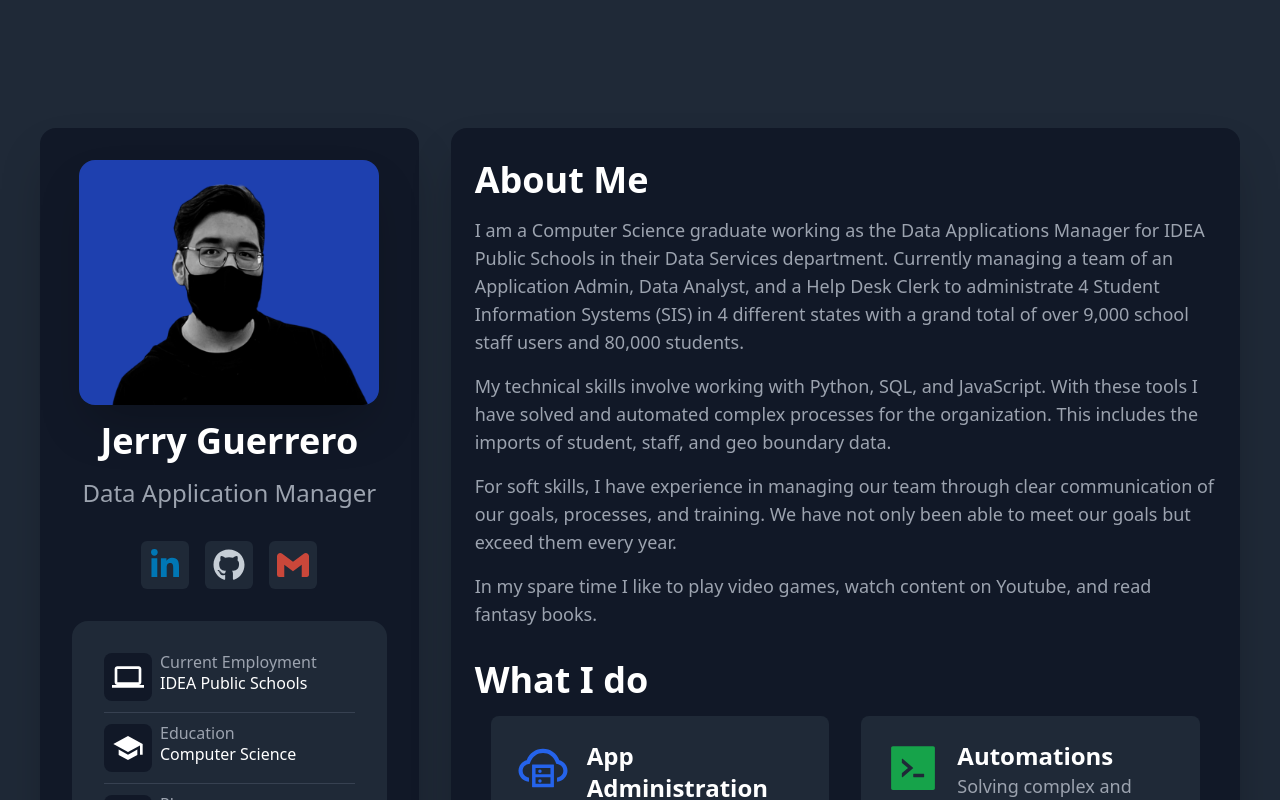
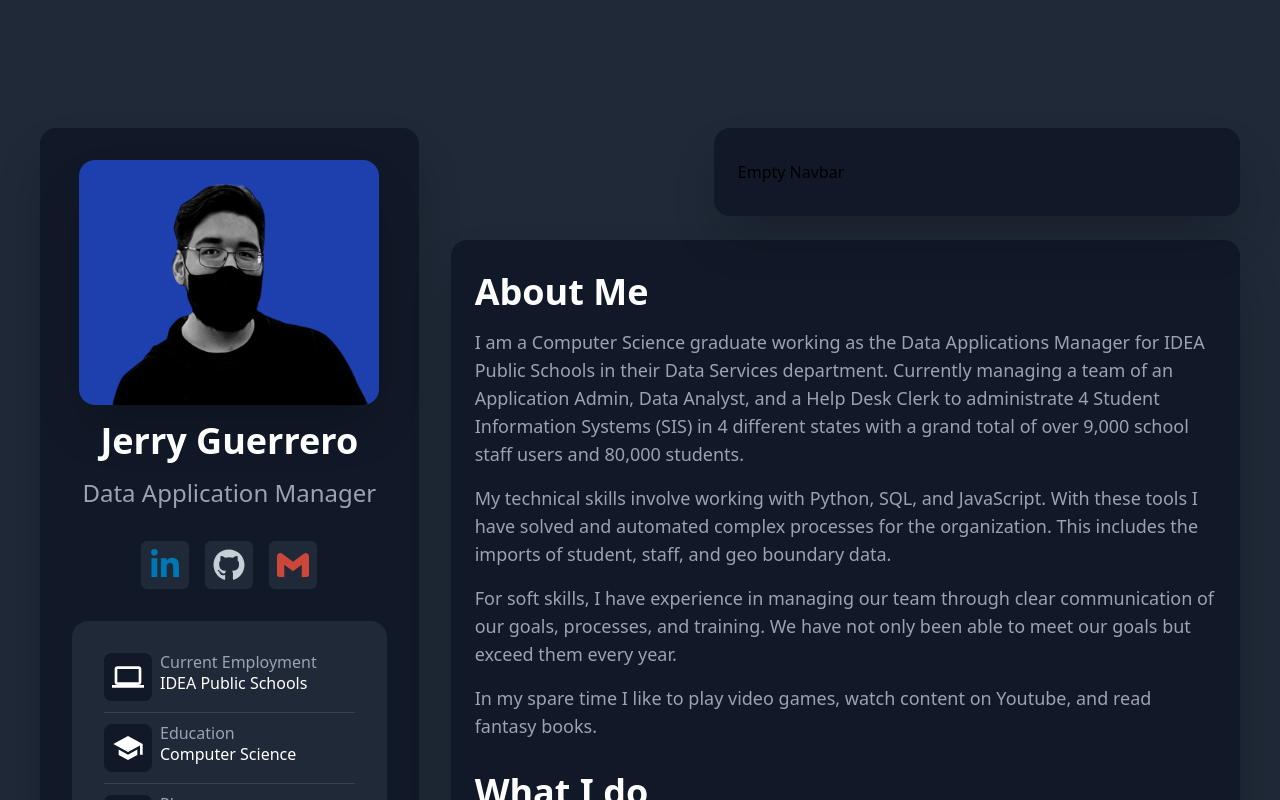
Before and after one commit to Durzo95/jerry-guerrero-portfolio, a Next.js app: page / in a window 1280 px wide. Shown: the top 800 px of the page. Built offline with nearby package versions, Linux system fonts and the light colour scheme.

Commit message:
Empty navbar

```diff
--- /dev/null
+++ b/components/Navbar.tsx
@@ -0,0 +1,11 @@
+import React from "react";
+
+export default function Navbar() {
+  return (
+    <div className="flex justify-end">
+      <header className="h-max w-2/3 justify-end bg-gray-900 rounded-2xl shadow-2xl py-8 px-6 mb-6">
+        Empty Navbar
+      </header>
+    </div>
+  );
+}
--- a/pages/index.tsx
+++ b/pages/index.tsx
@@ -2,6 +2,7 @@ import type { NextPage } from "next";
 import Head from "next/head";
 import Profile from "../components/Profile";
 import MainBody from "../components/MainBody";
+import Navbar from "../components/Navbar";
 
 const Home: NextPage = () => {
   return (
@@ -19,6 +20,7 @@ const Home: NextPage = () => {
           </div>
           {/* Right side of the page, the content */}
           <div className="col-span-12 lg:col-span-8">
+            <Navbar />
             <MainBody />
           </div>
         </div>
```
